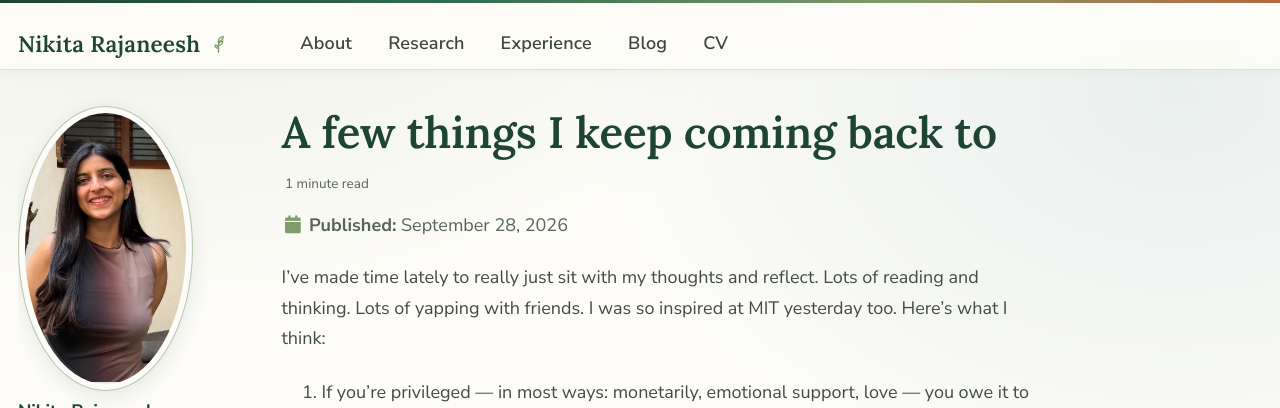
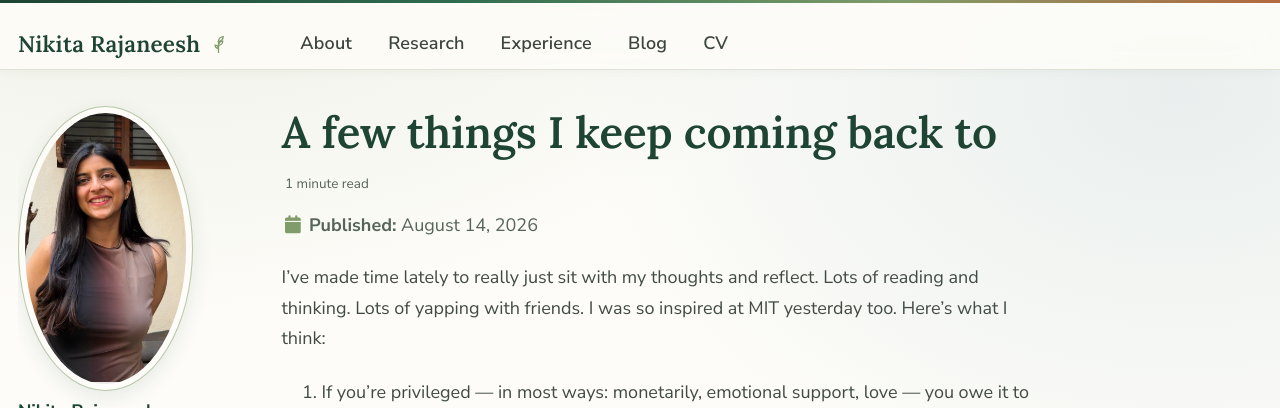
Before and after one commit to nrajanee/nrajanee.github.io, a Jekyll site: the page built from _posts/2026-08-14-a-few-things-i-keep-coming-back-to.md, in a window 1280 px wide and 900 px high. Shown: the top 408 px of the window. Built offline with Jekyll 4.4.1, drawn with Linux system fonts in a browser that asks for light colours; some web fonts are replaced; some of the changed text lies outside the part shown.

Commit message:
Redate the two posts (Aug 14 and Sept 10)
Co-Authored-By: Claude Opus 5 <noreply@anthropic.com>

```diff
--- a/_posts/2026-09-28-a-few-things-i-keep-coming-back-to.md
+++ b/_posts/2026-08-14-a-few-things-i-keep-coming-back-to.md
@@ -1,7 +1,7 @@
 ---
 title: "A few things I keep coming back to"
-date: 2026-09-28
-permalink: /posts/2026/09/a-few-things-i-keep-coming-back-to/
+date: 2026-08-14
+permalink: /posts/2026/08/a-few-things-i-keep-coming-back-to/
 tags:
   - reflections
 ---
```
Also changed, not shown: _posts/2026-09-10-a-text-is-a-letter-delivered-by-a-pigeon.md (renamed from _posts/2026-09-27-a-text-is-a-letter-delivered-by-a-pigeon.md, +1 -1 lines).
